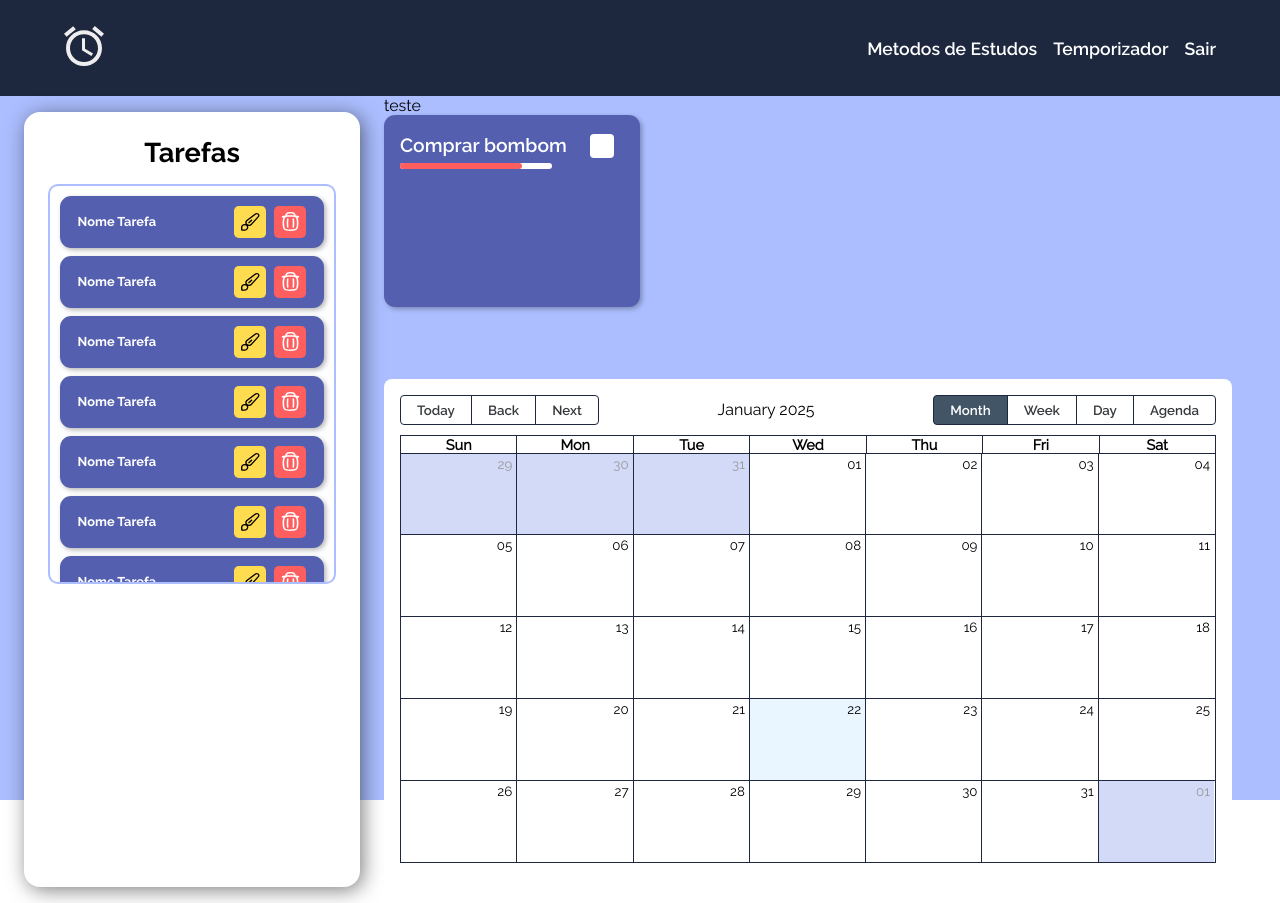
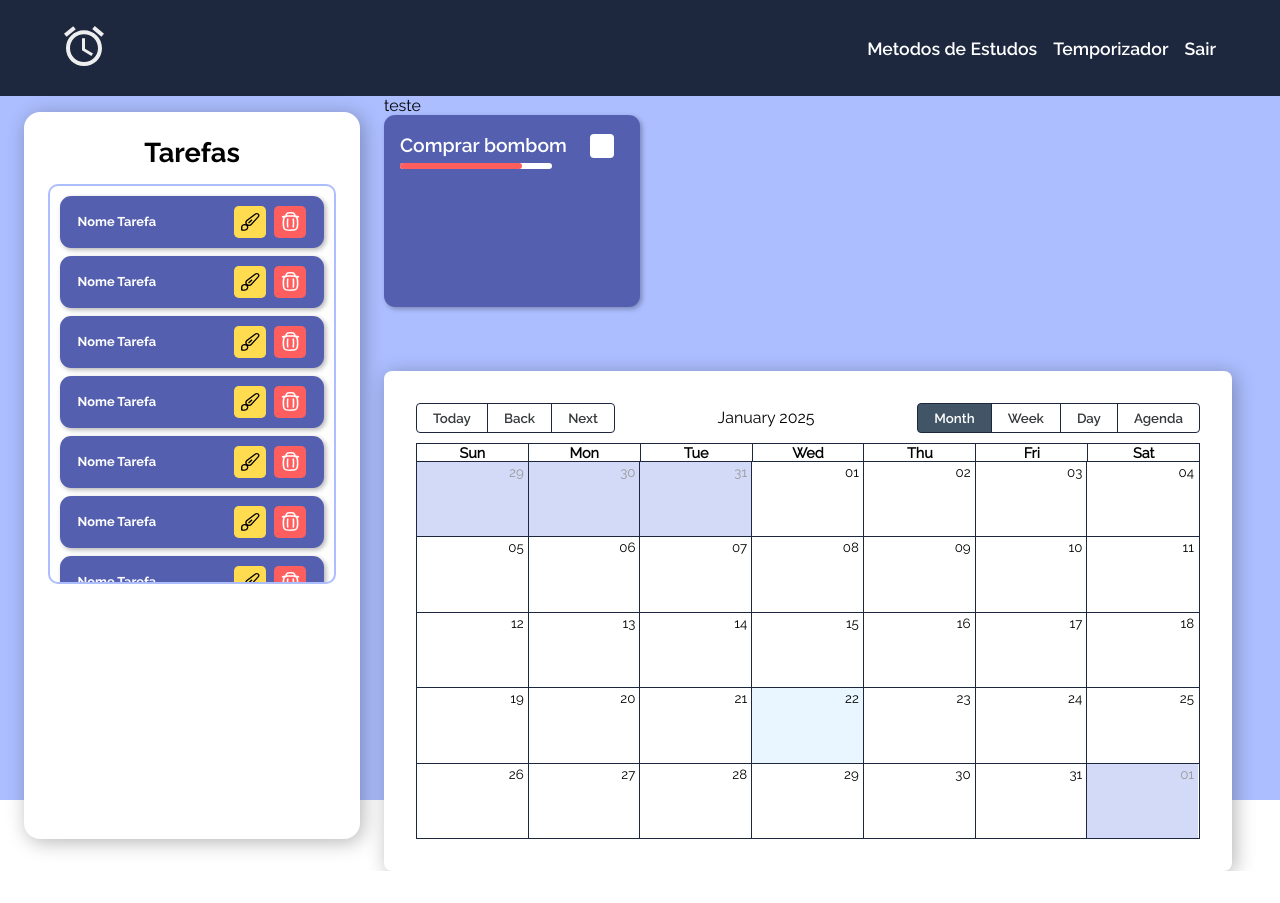
Before and after one commit to DebLuiza/Clock, a React (Vite) app in the folder Clock/: page / in a window 1280 px wide. After the commit the page ends 871 px from the top, so only its background shows below. Built offline with nearby package versions, Linux system fonts and the light colour scheme.

Commit message:
Atualizando main

```diff
--- a/Clock/src/Components/Calendar/Styles/Calendar.module.scss
+++ b/Clock/src/Components/Calendar/Styles/Calendar.module.scss
@@ -3,8 +3,9 @@
 .calendar-container{
     width: 100%;
     background-color: #fff;
+    box-shadow: 3px 3px 20px $card-shadow-color;
     border-radius: 8px;
     .calendar{
-        padding: 1rem;
+        padding: 2rem;
     }
 }
--- a/Clock/src/Components/ItemTarefas/Styles/ItemTarefas.module.scss
+++ b/Clock/src/Components/ItemTarefas/Styles/ItemTarefas.module.scss
@@ -7,7 +7,7 @@
     background: #fff;
     border-radius: 1.3rem;
     padding: 1.5rem 2rem;
-    box-shadow: 3px 3px 20px $container-shadow-color;
+    box-shadow: 3px 3px 20px $card-shadow-color;
     .title-part{
         font-family: 'Raleway-Bold';
         font-size: 2.5rem;
--- a/Clock/src/Pages/MainPage/Styles/MainPage.module.scss
+++ b/Clock/src/Pages/MainPage/Styles/MainPage.module.scss
@@ -15,7 +15,7 @@
         }
         .calendar-part{
             @include AllCenter;
-            padding: 3rem 3rem 3rem 0;
+            padding: 3rem 3rem 0rem 0rem;
         }
     }
 
```
